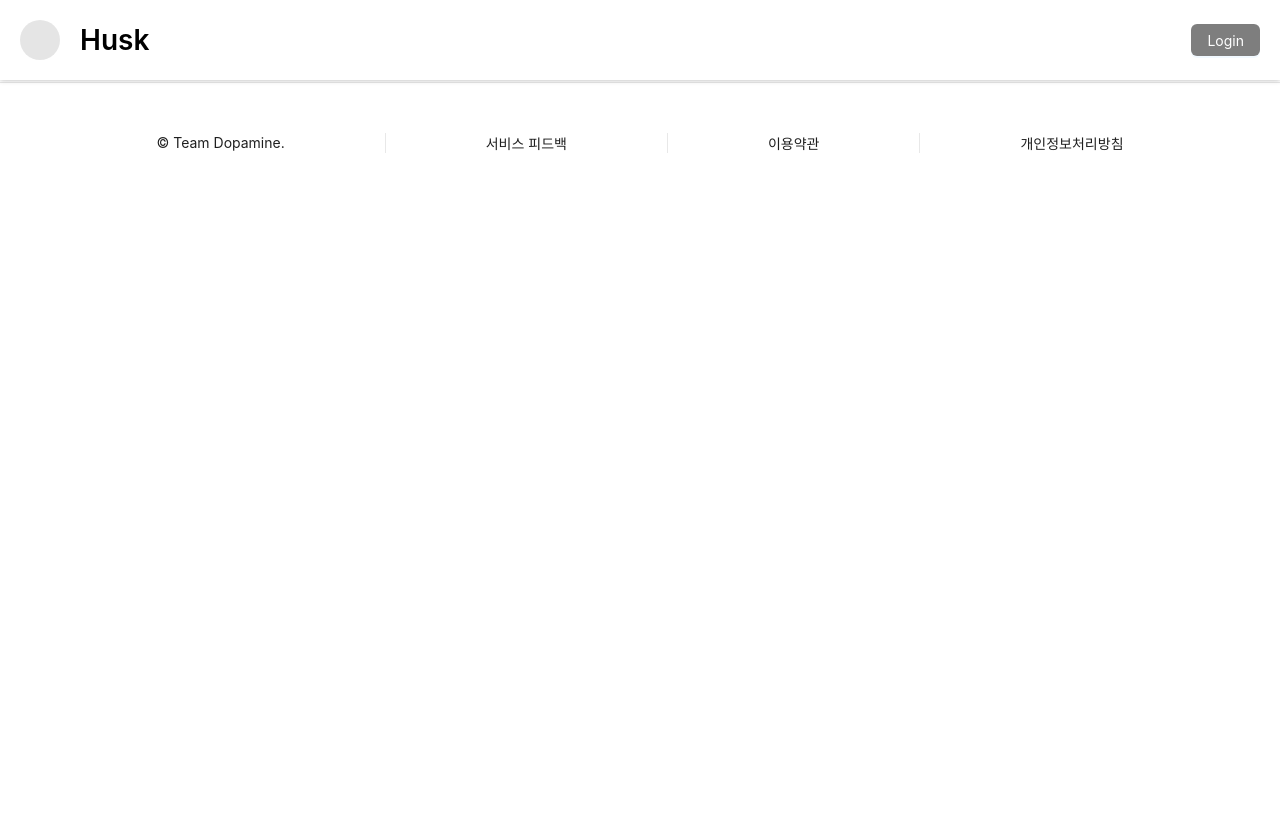
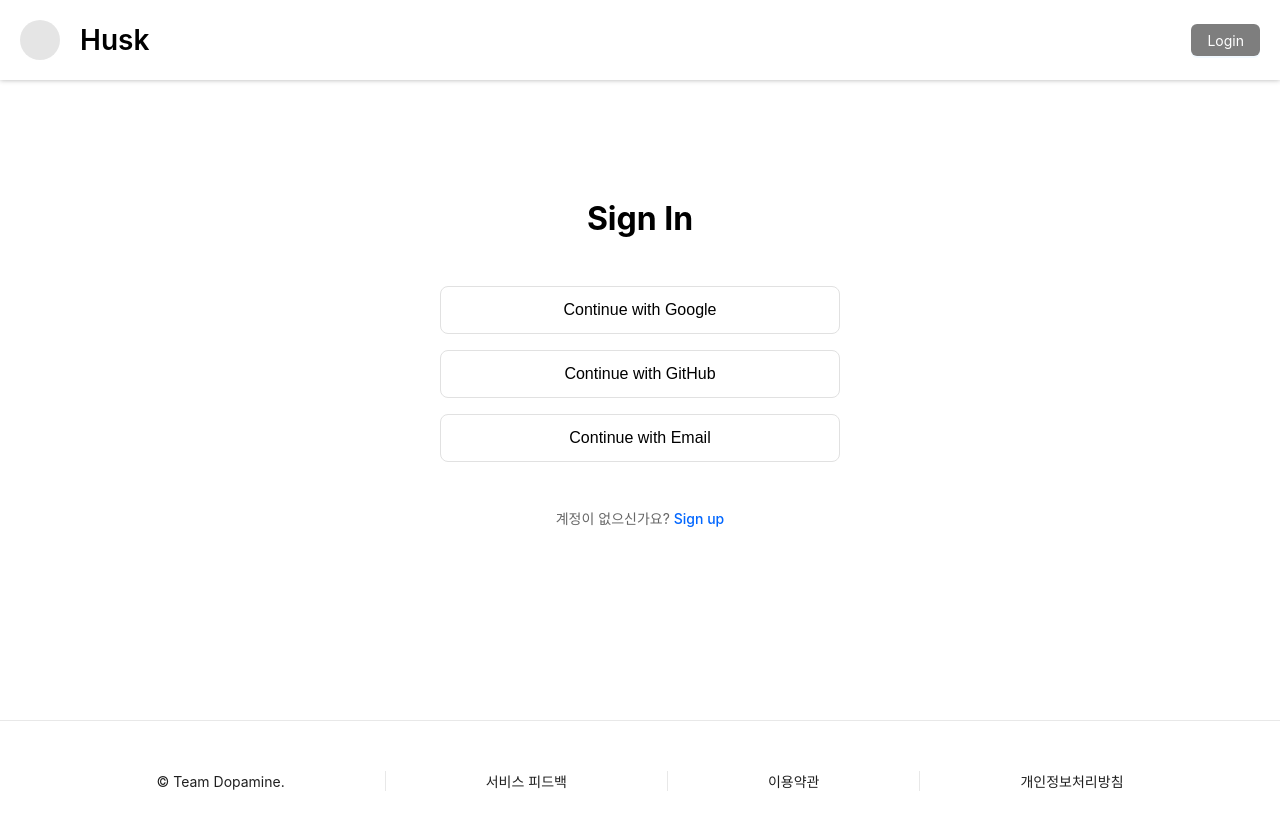
Before and after one commit to team-dopamine/husk-web, a React (Create React App) app: page /sign-in in a window 1280 px wide. Shown: the top 828 px of the page. Before the commit the page ends 800 px from the top, so only its background shows below. Built offline with nearby package versions, Linux system fonts and the light colour scheme.

Commit message:
feat: 회원가입 페이지 컨텐츠 구현

```diff
--- /dev/null
+++ b/src/pages/sign-in/content/index.style.tsx
@@ -0,0 +1,72 @@
+import styled from 'styled-components';
+
+export const Container = styled.div`
+  display: flex;
+  justify-content: center;
+  align-items: center;
+  min-height: calc(100vh - 160px);
+  padding: 40px 20px;
+`;
+
+export const ContentWrapper = styled.div`
+  display: flex;
+  flex-direction: column;
+  align-items: center;
+  max-width: 400px;
+  width: 100%;
+`;
+
+export const Title = styled.h1`
+  font-size: 32px;
+  font-weight: 700;
+  margin-bottom: 48px;
+  text-align: center;
+`;
+
+export const ButtonGroup = styled.div`
+  display: flex;
+  flex-direction: column;
+  width: 100%;
+  gap: 16px;
+`;
+
+export const OAuthButton = styled.button`
+  width: 100%;
+  height: 48px;
+  border: 1px solid #e1e1e1;
+  border-radius: 8px;
+  background-color: white;
+  font-size: 16px;
+  font-weight: 500;
+  cursor: pointer;
+  transition: all 0.2s ease-in-out;
+
+  &:hover {
+    background-color: #f8f8f8;
+    border-color: #d1d1d1;
+  }
+
+  &:active {
+    transform: scale(0.98);
+  }
+`;
+
+export const SignUpWrapper = styled.div`
+  margin-top: 32px;
+  text-align: center;
+`;
+
+export const SignUpText = styled.p`
+  color: #666;
+  font-size: 14px;
+`;
+
+export const SignUpLink = styled.a`
+  color: #0066ff;
+  text-decoration: none;
+  font-weight: 500;
+
+  &:hover {
+    text-decoration: underline;
+  }
+`;
--- a/src/pages/sign-in/content/index.tsx
+++ b/src/pages/sign-in/content/index.tsx
@@ -1,8 +1,22 @@
+import { ButtonGroup, Container, ContentWrapper, OAuthButton, SignUpLink, SignUpText, SignUpWrapper, Title } from './index.style';
+
 const Content = () => {
   return (
-    <div>
-      <h1>Sign In</h1>
-    </div>
+    <Container>
+      <ContentWrapper>
+        <Title>Sign In</Title>
+        <ButtonGroup>
+          <OAuthButton>Continue with Google</OAuthButton>
+          <OAuthButton>Continue with GitHub</OAuthButton>
+          <OAuthButton>Continue with Email</OAuthButton>
+        </ButtonGroup>
+        <SignUpWrapper>
+          <SignUpText>
+            계정이 없으신가요? <SignUpLink href="/sign-up">Sign up</SignUpLink>
+          </SignUpText>
+        </SignUpWrapper>
+      </ContentWrapper>
+    </Container>
   );
 };
 
```
